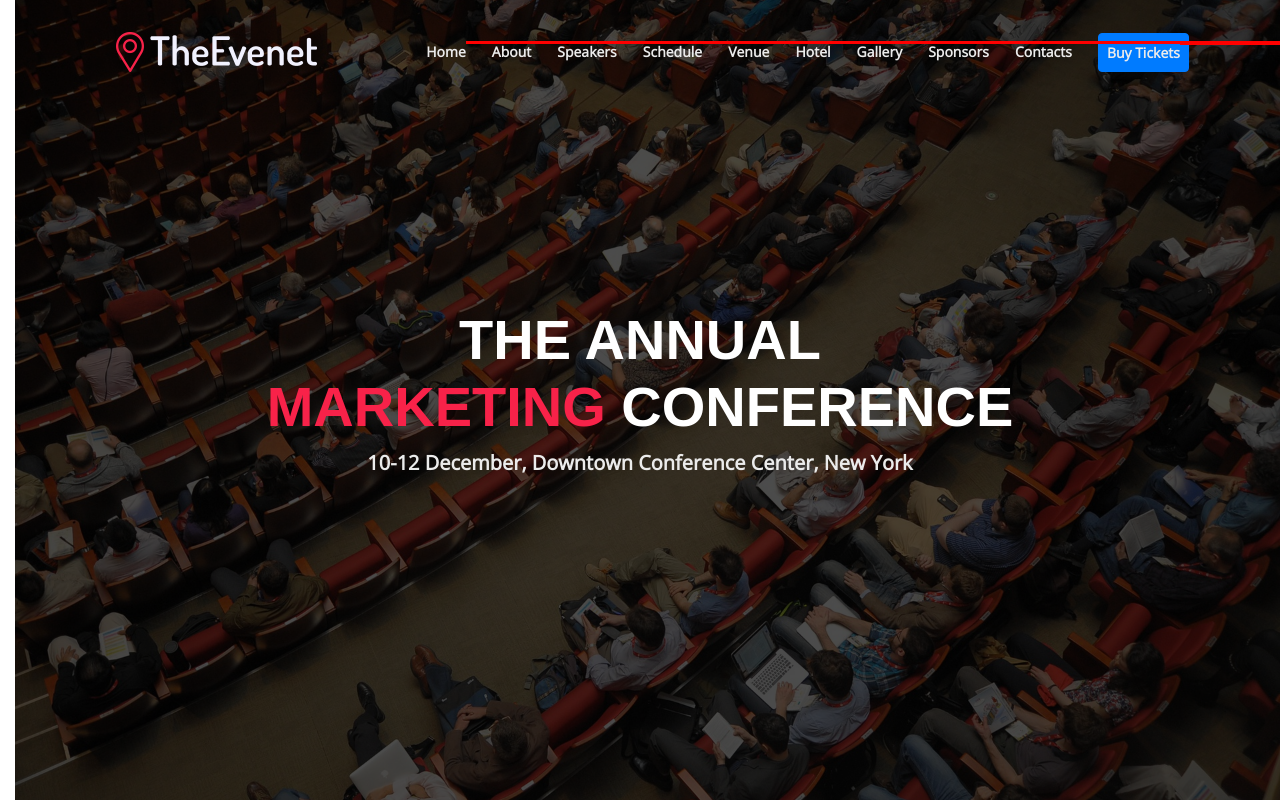
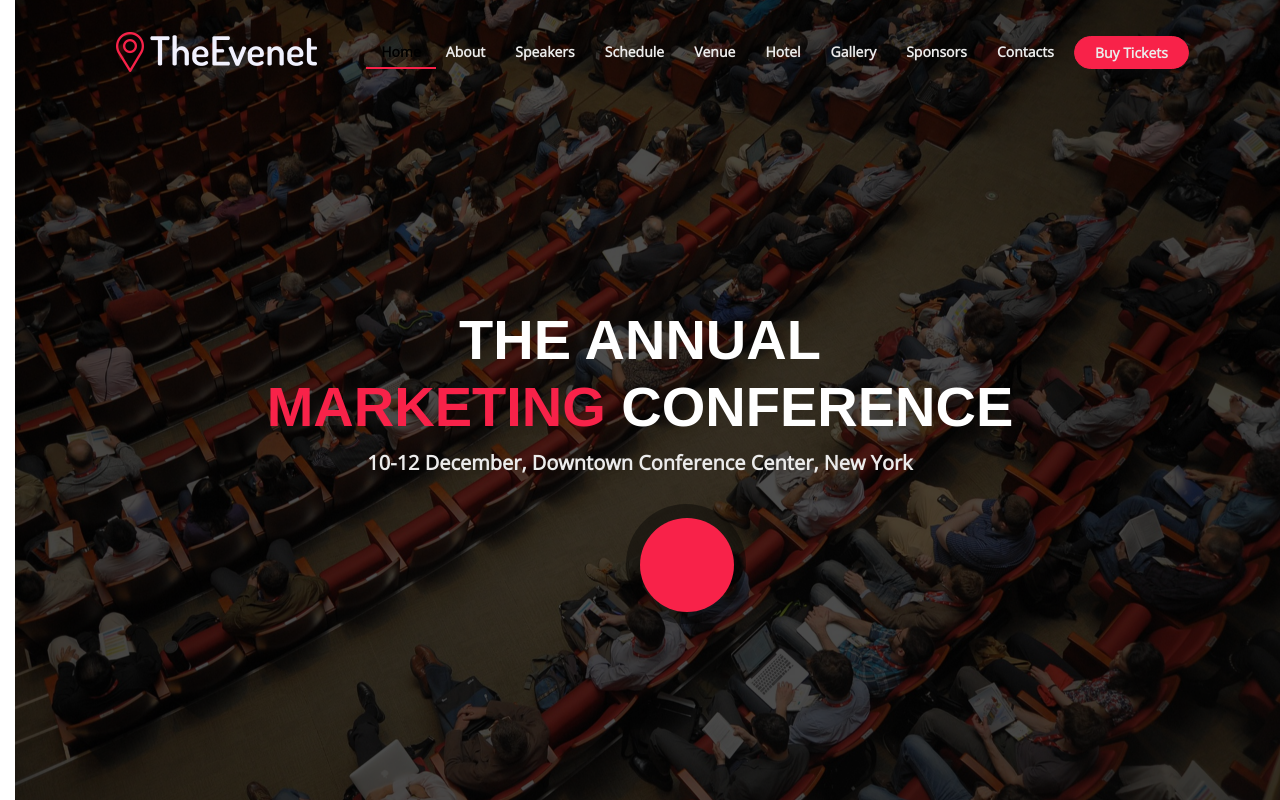
Before and after one commit to rannarith/TheEvent, a plain HTML site: page index.html in a window 1280 px wide. Drawn offline with nearby package versions, Linux system fonts and the light colour scheme; a script that the page names is missing.

Commit message:
Add any style in home page

```diff
--- a/css/style.css
+++ b/css/style.css
@@ -47,10 +47,11 @@ body, html {
 }
 
 .home-cover {
-  background-image: url(../img/intro-bg.jpg);
+  background-image: url("../img/intro-bg.jpg");
   height: 100%;
-  position: fixed;
   width: 100%;
+  position : absolute;
+  overflow: hidden;
 }
 .home-cover::before {
   content: "";
@@ -58,6 +59,7 @@ body, html {
   width: 100%;
   background: rgba(0,0,0,0.7);
   position: absolute;
+  /* z-index: 100; */
 }
 .home-content-box {
   height: 100%;
@@ -93,15 +95,82 @@ body, html {
   color: #ebebeb;
   font-weight: 700;
   font-size: 14px;
+  position: relative;
+  display: block;
+  padding: 5px 10px;
+  margin: 0px 5px;
+  transition: .5s;
+  z-index: 100;
 }
 
-.navbar-nav a{
-  margin: 0px 5px;
+
+.navbar-light ul.navbar-nav li.nav-item a.nav-link::before {
+  content: '' ;
+  width: 100%;
+  height: 100%;
+  position: absolute;
+  border-bottom: 2px solid #f82249;
+  top:0;
+  left: 0;
+  transform: translateX(-20px);
+    transition: .5s;
+    opacity: 0;
+    z-index: 100;
+  }
+.navbar-light ul.navbar-nav li.nav-item a.nav-link:hover::before {
+  transform: translateX(0px);
+  opacity: 1;
 }
-ul.navbar-nav li.nav-item a.nav-link::after {
-  content: '' ;
-  height: 3px;
+.navbar-light ul.navbar-nav li.nav-item.active a.nav-link::before,
+.navbar-light ul.navbar-nav li.nav-item a.nav-link.btn::before {
+  display: none;
+}
+
+.navbar-light ul.navbar-nav li.active a.nav-link {
+  border-bottom: 2px solid #f82249;
   width: 100%;
-  background: red;
+  height: 100%;
+  left: 0;
+  top: 0;
+  transform: translateX(0px);
+  /* position: relative; */
+  color:black;
+  text-align:center;
+}
+
+.navbar-light ul.navbar-nav li.nav-item a.nav-link.btn {
+  border-radius: 50px;
+}
+.navbar-light ul.navbar-nav li.nav-item a.nav-link.btn.btn-primary {
+  background: #f82249;
+  padding : 5px 20px;
+  border: 1px solid #f82249;
+}
+.navbar-light ul.navbar-nav li.nav-item a.nav-link.btn.btn-primary:hover {
+  border: 1px solid #f82249;
+  padding : 5px 20px;
+  background: transparent;
+}
+
+.home-content-inner a.play-btn {
+  width: 94px;
+  height: 94px;
+  background: #f82249;
+  border-radius: 50%;
   position: absolute;
+  display: block;
+  margin: 0 50%;
 }
+
+.home-content-inner .play-btn::before {
+  content: '';
+  width: 120px;
+  height: 120px;
+  background: #000;
+  position: absolute;
+  border-radius: 50%;
+  left: -15%;
+  top: -15%;
+  opacity: .4;
+  z-index: -100;
+}
--- a/index.html
+++ b/index.html
@@ -59,7 +59,7 @@
                                                     <li class="nav-item">
                                                         <a href="#contact" class="nav-link">Contacts</a>
                                                     </li>
-                                                    <li class="nav-item ml-2">
+                                                    <li class="nav-item ">
                                                         <a href="#buyticket" class="nav-link btn btn-primary">Buy Tickets</a>
                                                     </li>
                                                 </ul>
@@ -74,7 +74,7 @@
                                     <h1>THE ANNUAL <br> <span>MARKETING</span>  CONFERENCE</h1>
                                     <p>10-12 December, Downtown Conference Center, New York</p>
                                 </div>
-                                <a href="https://www.youtube.com/watch?v=jDDaplaOz7Q" class="venobox play-btn mb-4 vbox-item" data-vbtype="video" data-autoplay="true"></a>
+                                <a href="https://www.youtube.com/watch?v=jDDaplaOz7Q" class="venobox play-btn mt-4 mb-4 vbox-item" data-vbtype="video" data-autoplay="true"></a>
 
                             </div>
                         </div>
```
